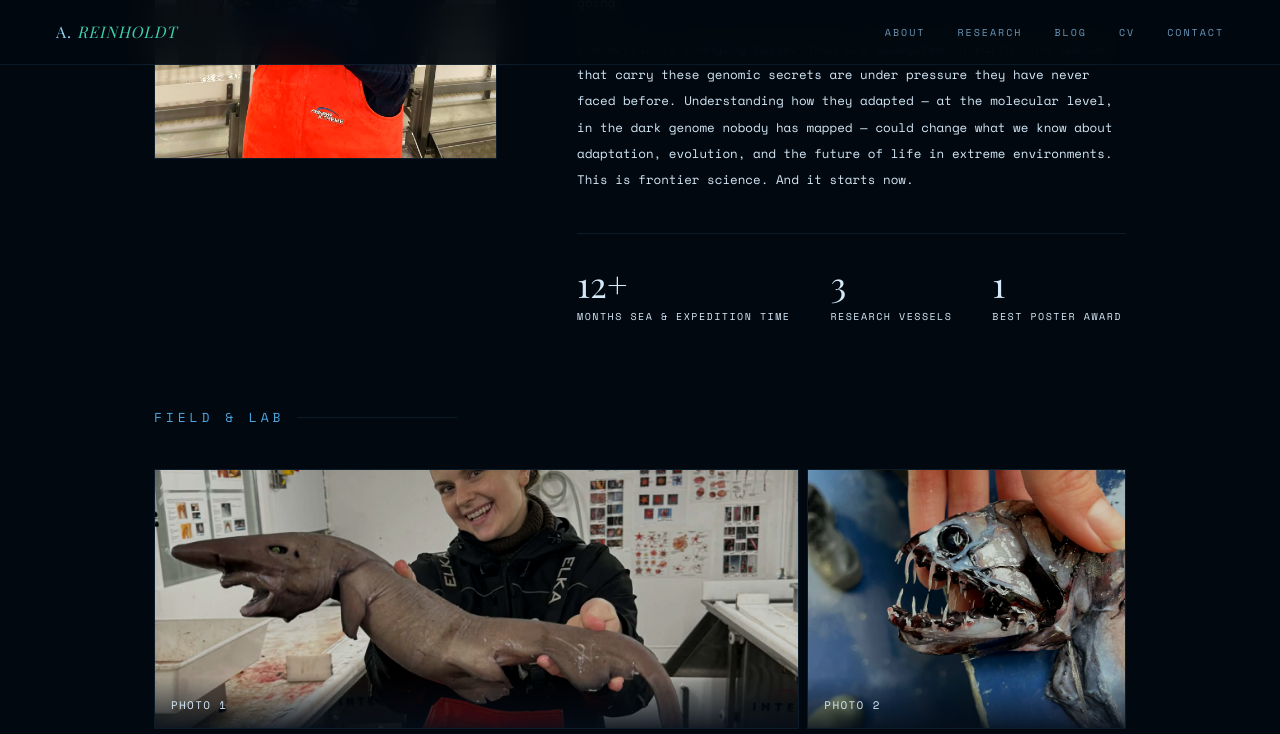
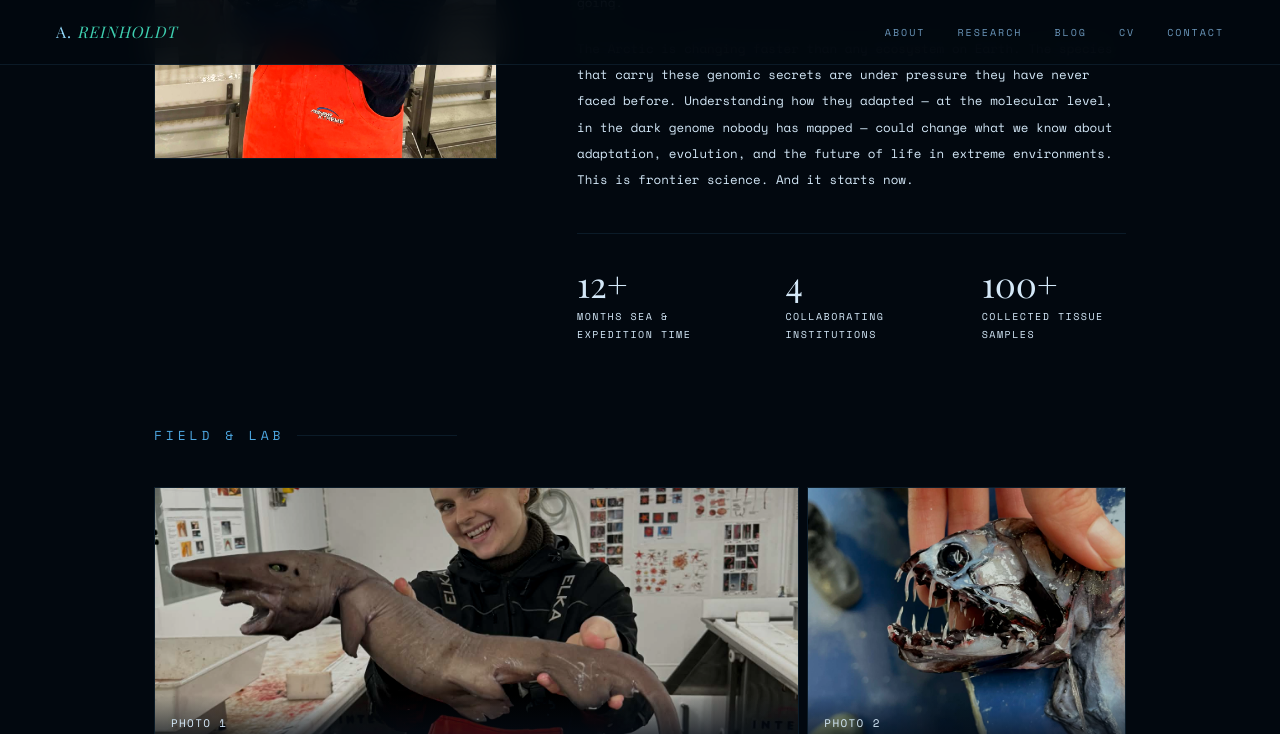
Before and after one commit to Areinholdt/Areinholdt.github.io, a Jekyll site: the page built from about.md, in a window 1280 px wide and 900 px high, scrolled down 892 px, cut to the strip 0-734 px from the top of the window. Built offline with Jekyll 4.4.1, drawn with Linux system fonts in a browser that asks for light colours; some web fonts are replaced.

Commit message:
Update about.md

```diff
--- a/about.md
+++ b/about.md
@@ -241,8 +241,8 @@ permalink: /about/
 
       <div class="stat-row">
         <div><span class="stat-num">12+</span><span class="stat-label">Months Sea & Expedition time</span></div>
-        <div><span class="stat-num">3</span><span class="stat-label">Research vessels</span></div>
-        <div><span class="stat-num">1</span><span class="stat-label">Best poster award</span></div>
+        <div><span class="stat-num">4</span><span class="stat-label">Collaborating institutions</span></div>
+        <div><span class="stat-num">100+</span><span class="stat-label">Collected tissue samples</span></div>
       </div>
     </div>
   </div>
```
